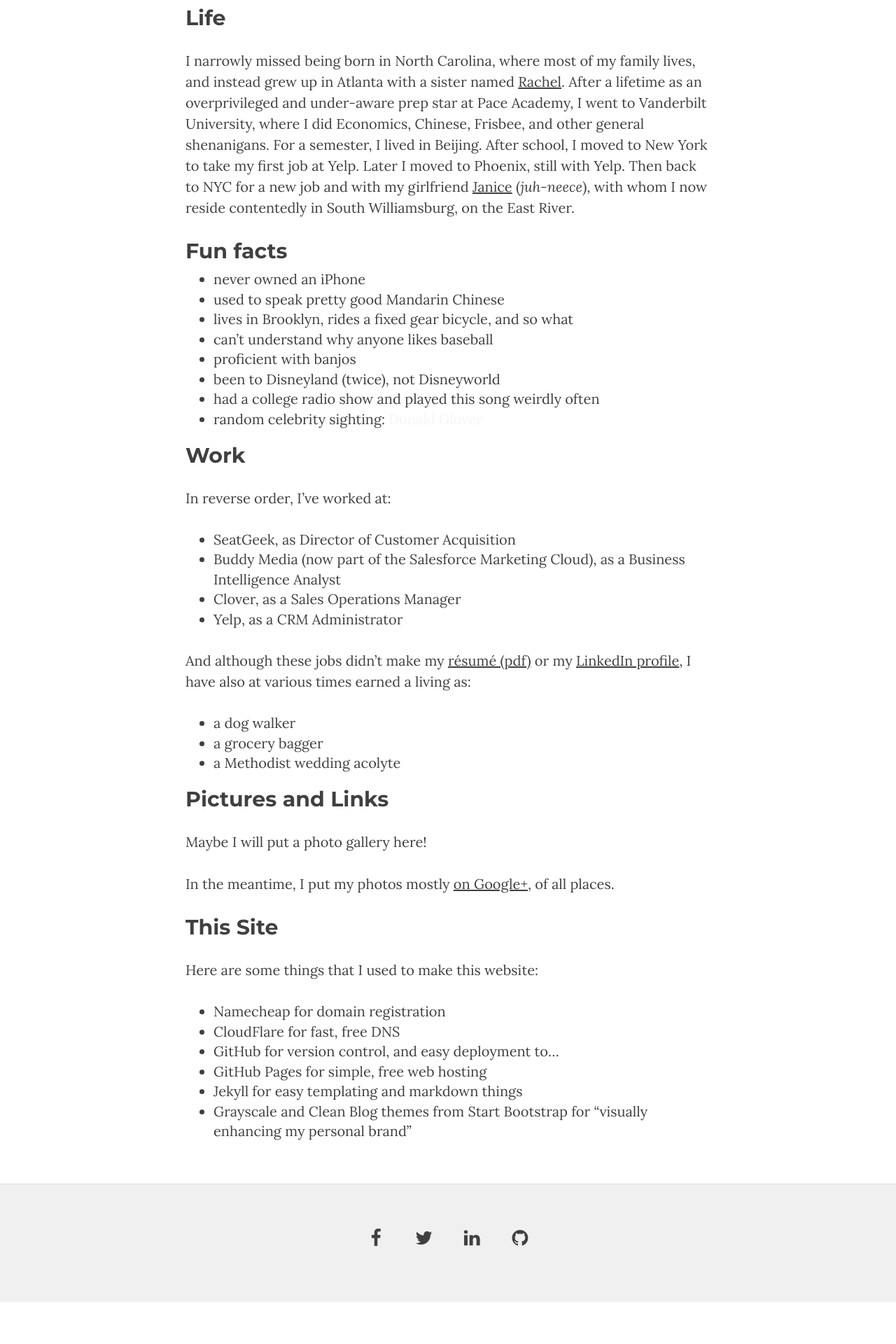
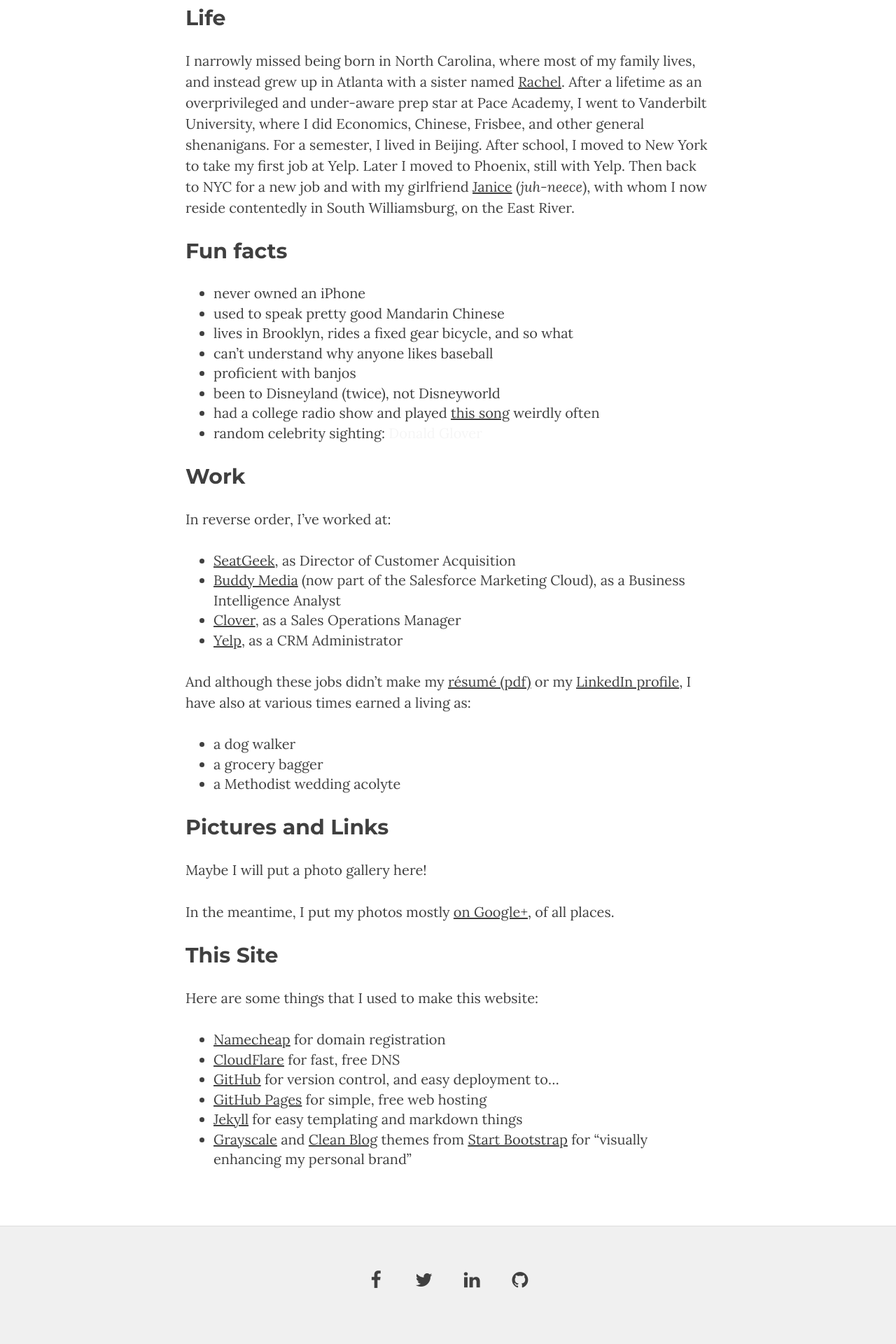
Before and after one commit to clarkbk/clarkbk.github.io, a Jekyll site: the page built from about.md, in a window 1280 px wide. Shown: the part 459-2379 px from the top of the page at 70% size. Built offline with Jekyll 4.4.1, drawn with Linux system fonts in a browser that asks for light colours; nearby versions of some CDN libraries; Markdown is read by kramdown in place of the engine named in the settings; before the commit the page ends 2319 px from its top, so only the background shows below that.

Commit message:
css and layout tweaks for /about

```diff
--- a/_includes/nav.html
+++ b/_includes/nav.html
@@ -1,7 +1,7 @@
 <!-- Navigation -->
+{% if page.style == 'home' %}
 <nav class="navbar navbar-custom navbar-fixed-bottom" role="navigation">
   <div class="container">
-    {% if page.style == 'home' %}
     <div class="navbar-header">
       <button type="button" class="navbar-toggle" data-toggle="collapse" data-target=".navbar-main-collapse">
         <i class="fa fa-bars"></i>
@@ -18,13 +18,16 @@
         <li><a href="{{ site.author.social_urls.github }}"><i class="fa fa-github-square"></i><span class="light"> Github</span></a></li>
       </ul>
     </div>
-    {% else %}
+  </div>
+</nav>
+
+{% else %}
+<nav class="navbar navbar-custom" role="navigation">
+  <div class="container">
     <div class="navbar-header">
-      <button type="button" class="navbar-toggle" data-toggle="collapse" data-target=".navbar-main-collapse">
-        <i class="fa fa-bars"></i>
-      </button>
       <a class="navbar-brand" href="/">Home</a>
     </div>
-    {% endif %}
   </div>
 </nav>
+
+{% endif %}
--- a/public/css/page.scss
+++ b/public/css/page.scss
@@ -63,6 +63,16 @@
   border-top: 1px solid #ddd;
   margin-bottom: 0;
   margin-top: 50px;
+}
+
+ul, ol {
+  margin: 30px 0;
+}
+
+li {
+  a {
+    text-decoration: underline;
+  }
 }
 
 // Navigation
@@ -167,7 +177,7 @@
 // Header
 
 .intro-header {
-  background: no-repeat center center;
+  background: no-repeat top left;
   background-color: $gray;
   background-attachment: scroll;
   @include background-cover;
@@ -176,7 +186,7 @@
   .site-heading,
   .post-heading,
   .page-heading {
-    padding: 100px 0 50px;
+    padding: 170px 0 120px;
     color: white;
     @media only screen and (min-width: 768px) {
       padding: 150px 0;
```
